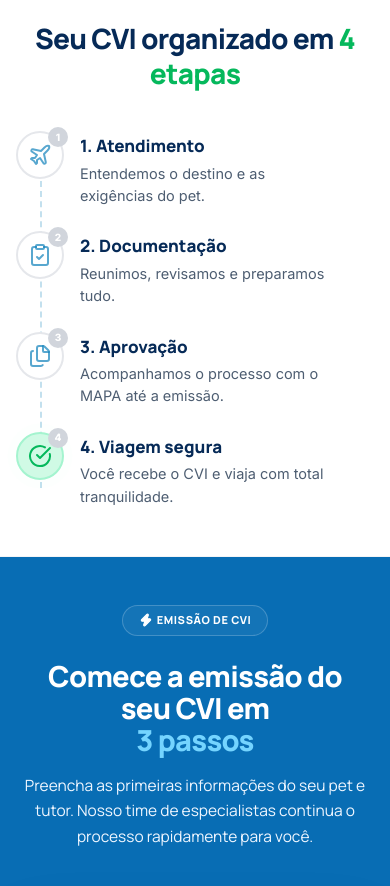
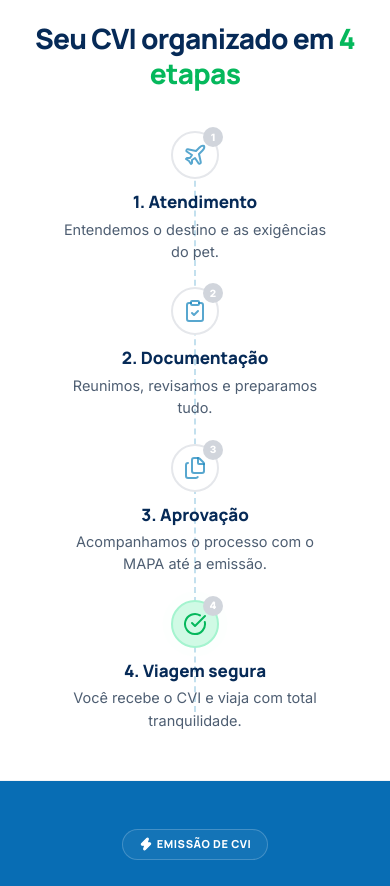
Before and after one commit to embarcompany/cvifacil, a Next.js app: page / in a window 390 px wide. Shown: the part 6100-6986 px from the top of the page. Built offline with nearby package versions, Linux system fonts and the light colour scheme.

Commit message:
Center timeline steps on mobile

```diff
--- a/src/app/page.tsx
+++ b/src/app/page.tsx
@@ -2220,7 +2220,7 @@ export default function Home() {
             <div className="relative flex flex-col lg:flex-row gap-6 lg:gap-6 justify-between max-w-5xl mx-auto px-0 lg:px-0">
               {/* Background Dashed Lines */}
               <div className="hidden lg:block absolute top-6 left-[8%] right-[8%] h-[2px] border-t-2 border-dashed border-primary/20 z-0" />
-              <div className="block lg:hidden absolute top-5 bottom-5 left-6 w-[2px] border-l-2 border-dashed border-primary/25 z-0" />
+              <div className="block lg:hidden absolute top-5 bottom-5 left-1/2 -translate-x-1/2 w-[2px] border-l-2 border-dashed border-primary/25 z-0" />
 
               {[
                 { icon: (isLast: boolean) => <Plane className={`w-6 h-6 text-primary/70 transition-colors duration-300 group-hover:text-white`} />, title: "1. Atendimento", text: "Entendemos o destino e as exigências do pet.", isLast: false },
@@ -2232,7 +2232,7 @@ export default function Home() {
                 return (
                   <div
                     key={idx}
-                    className="group relative flex flex-row lg:flex-col items-start lg:items-center gap-4 lg:gap-5 flex-grow flex-1 z-10 font-sans transition-all duration-300 lg:hover:-translate-y-1 lg:hover:scale-[1.02]"
+                    className="group relative flex flex-col items-center gap-3 lg:gap-5 flex-grow flex-1 z-10 text-center font-sans transition-all duration-300 lg:hover:-translate-y-1 lg:hover:scale-[1.02]"
                   >
                     {/* Circle Indicator */}
                     <div className={`relative shrink-0 w-12 h-12 rounded-full border-2 flex items-center justify-center z-15 transition-all duration-300 ${
@@ -2249,11 +2249,11 @@ export default function Home() {
                     </div>
 
                     {/* Step description */}
-                    <div className="flex-1 lg:text-center mt-1 lg:mt-0 transition-all duration-300 opacity-100">
+                    <div className="flex-1 text-center transition-all duration-300 opacity-100">
                       <h3 className="text-[17px] sm:text-[18px] font-extrabold mb-1.5 leading-tight transition-colors duration-300 text-navy">
                         {step.title}
                       </h3>
-                      <p className="text-[14.5px] sm:text-[15px] leading-[1.55] max-w-[260px] lg:mx-auto font-sans transition-colors duration-300 text-text-muted">
+                      <p className="mx-auto text-[14.5px] sm:text-[15px] leading-[1.55] max-w-[280px] font-sans transition-colors duration-300 text-text-muted">
                         {step.text}
                       </p>
                     </div>
```
